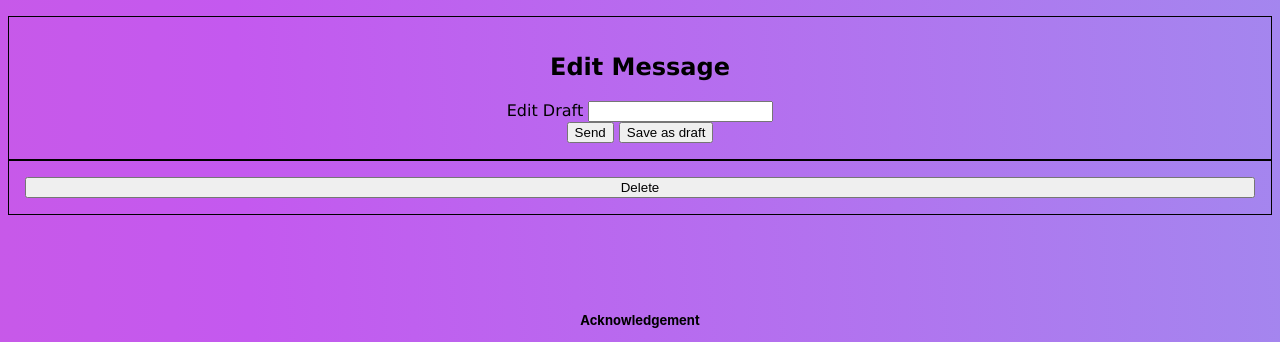
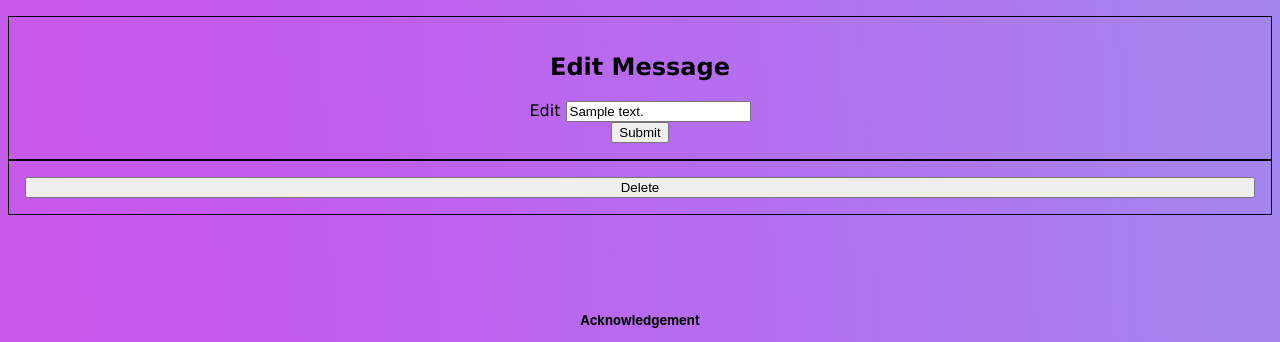
Before and after one commit to ky-ra1/flask-app, a Flask app: page /messages/1/edit in a window 1280 px wide. Shown: the part 100-442 px from the top of the page. Run offline with Flask 2, Linux system fonts and the light colour scheme; the visitor is signed in with stand-in values (Sample User, id 1); a database or web service that is not in the repository returns one stand-in record (values such as "Sample title"); some libraries are stand-ins or nearby versions.

Commit message:
edited html to fix bug

```diff
--- a/templates/messages/edit.html
+++ b/templates/messages/edit.html
@@ -1,17 +1,20 @@
 {% extends 'base.html' %}
 {% block content %}
-<form action="/messages{{ message['id'] }} method="POST">
-    <h2>Edit Message</h2>
-    <div>
-        <label for="message">Edit Draft</label>
-        <input id="message" name="draft" type="text" />
+
+<!-- edit message -->
+<form action="/messages/{{ message['id'] }}" method="POST">
+    <div className="edit_single_msg">
+        <h2>Edit Message</h2>
+        <label for="message">Edit</label>
+        <input id="message" name="message" type="text" value="{{ message.get('message') }}"/>
     </div>
     <div class="button">
-        <button type="submit">Send</button>
-        <button type="submit" id="draft">Save as draft</button>
+        <button type="submit">Submit</button>
     </div>
 </form>
-<form action="/messages{{ message['user_id'] }}/delete" method="POST">
+
+<!-- delete message -->
+<form action="/messages/{{ message['id'] }}/delete" method="POST">
     <button type="submit">Delete</button>
 </form>
 
```
